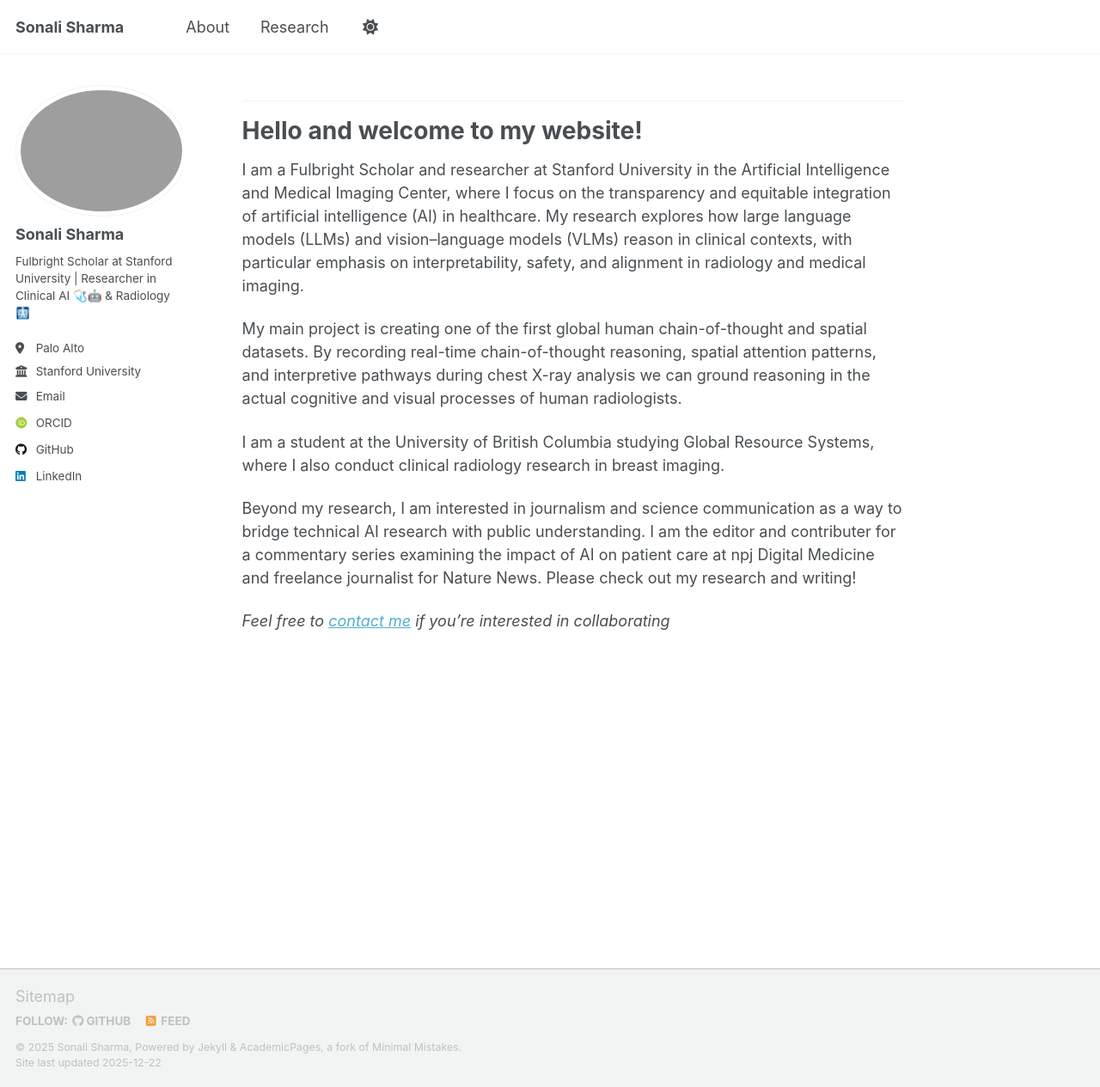
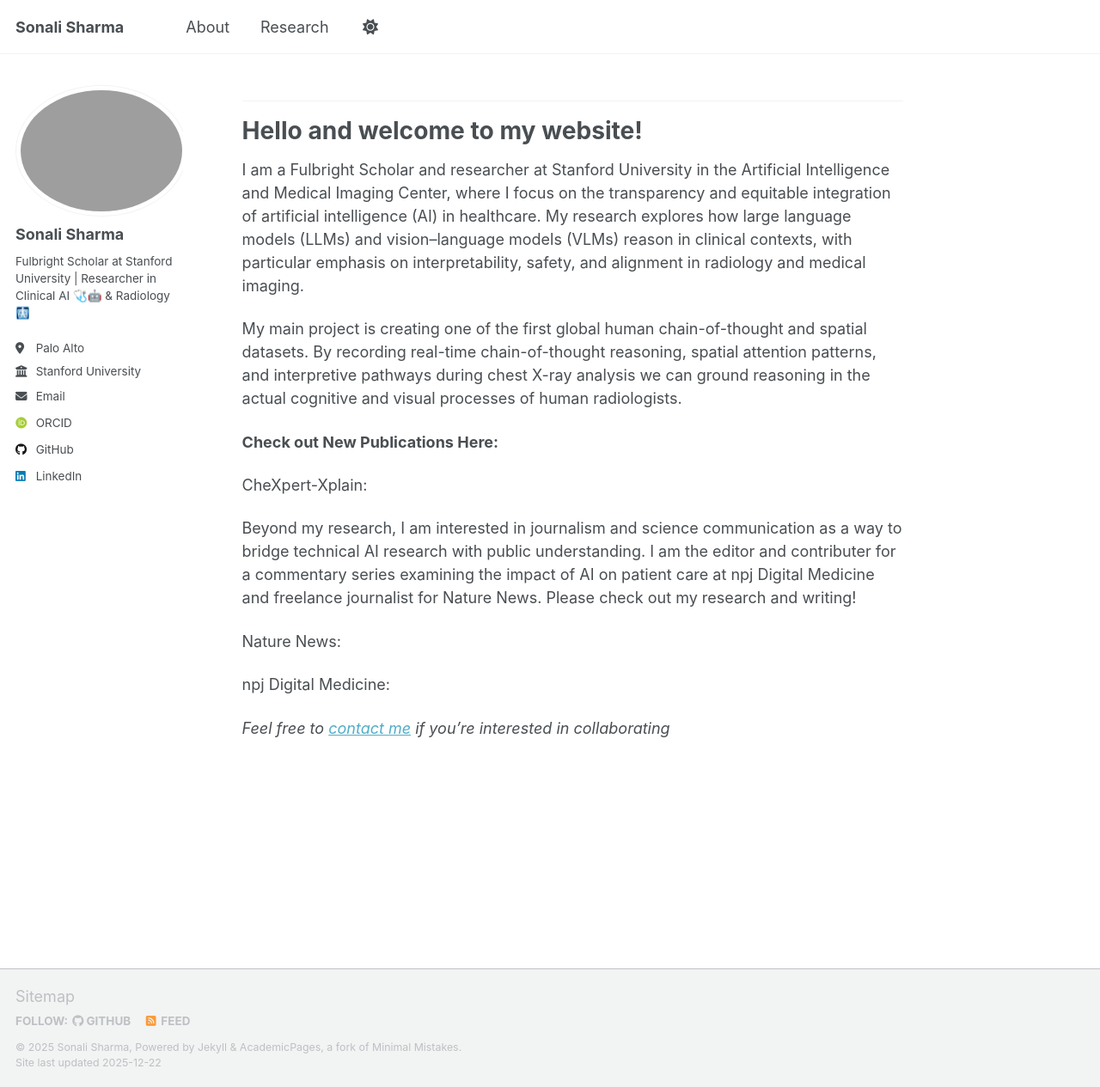
Before and after one commit to sonalisharma-3/sonalisharma-3.github.io, a Jekyll site: the page built from index.md, in a window 1280 px wide and 1265 px high. Shown: the whole window at 86% size. Built offline with Jekyll 4.4.1, drawn with Linux system fonts in a browser that asks for light colours; some web fonts are replaced; a script that is not in the unit is left out.

Commit message:
Update index.md with new publications and details
Added new publication links and updated personal information.

```diff
--- a/index.md
+++ b/index.md
@@ -39,9 +39,18 @@ I am a Fulbright Scholar and researcher at Stanford University in the Artificial
 
 My main project is creating one of the first global human chain-of-thought and spatial datasets. By recording real-time chain-of-thought reasoning, spatial attention patterns, and interpretive pathways during chest X-ray analysis we can ground reasoning in the actual cognitive and visual processes of human radiologists.
 
-I am a student at the University of British Columbia studying Global Resource Systems, where I also conduct clinical radiology research in breast imaging.
+**Check out New Publications Here:**
+
+CheXpert-Xplain:
+
+
 
 Beyond my research, I am interested in journalism and science communication as a way to bridge technical AI research with public understanding. I am the editor and contributer for a commentary series examining the impact of AI on patient care at npj Digital Medicine and freelance journalist for Nature News. Please check out my research and writing!
+
+Nature News:
+
+npj Digital Medicine:
+
 
 
 
```
